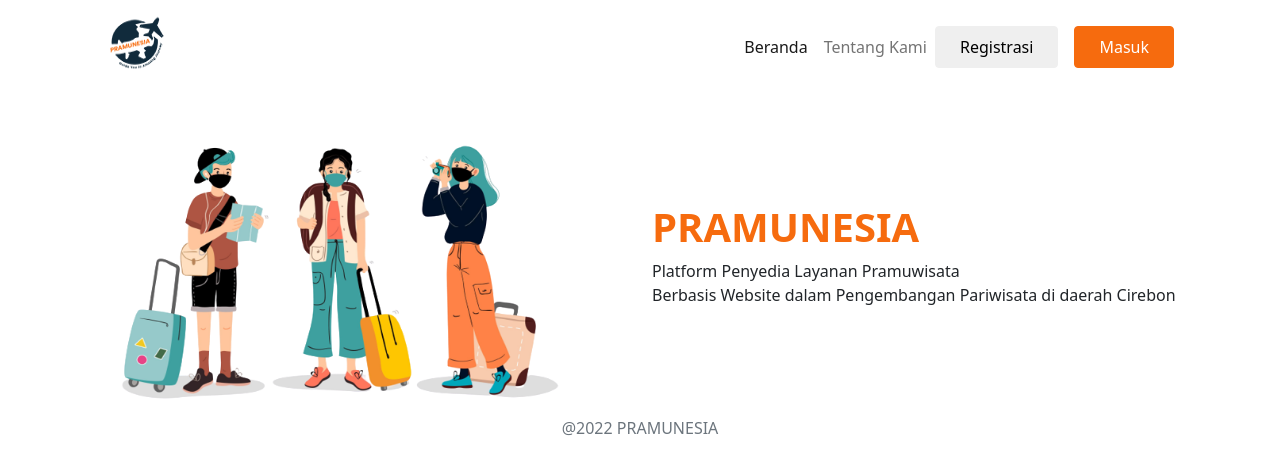
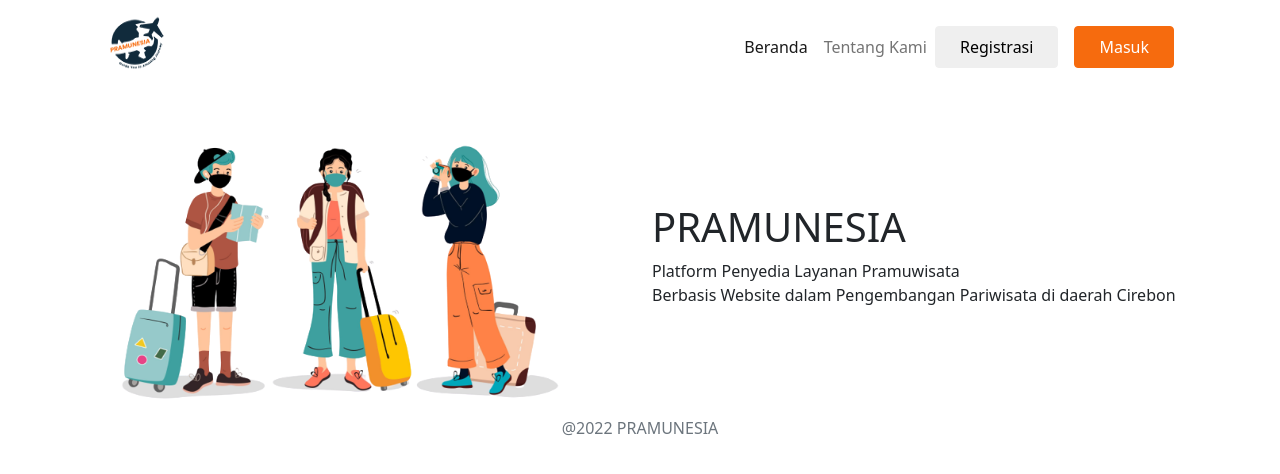
Before and after one commit to umarshd/pramunesia, a Next.js app: page / in a window 1280 px wide. Shown: the top 474 px of the page. Built offline with nearby package versions, Linux system fonts and the light colour scheme.

Commit message:
Update globals.css

```diff
--- a/styles/globals.css
+++ b/styles/globals.css
@@ -120,11 +120,6 @@ h1.h1.text-uppercase.me-auto{
   font-weight: bolder;
 }
 
-h1.h1.text-uppercase {
-  color: var(--clr-pumpkin);
-  font-weight: bolder;
-}
-
 /* Carousel */
 .carousel-button {
   width: 100%;
```
